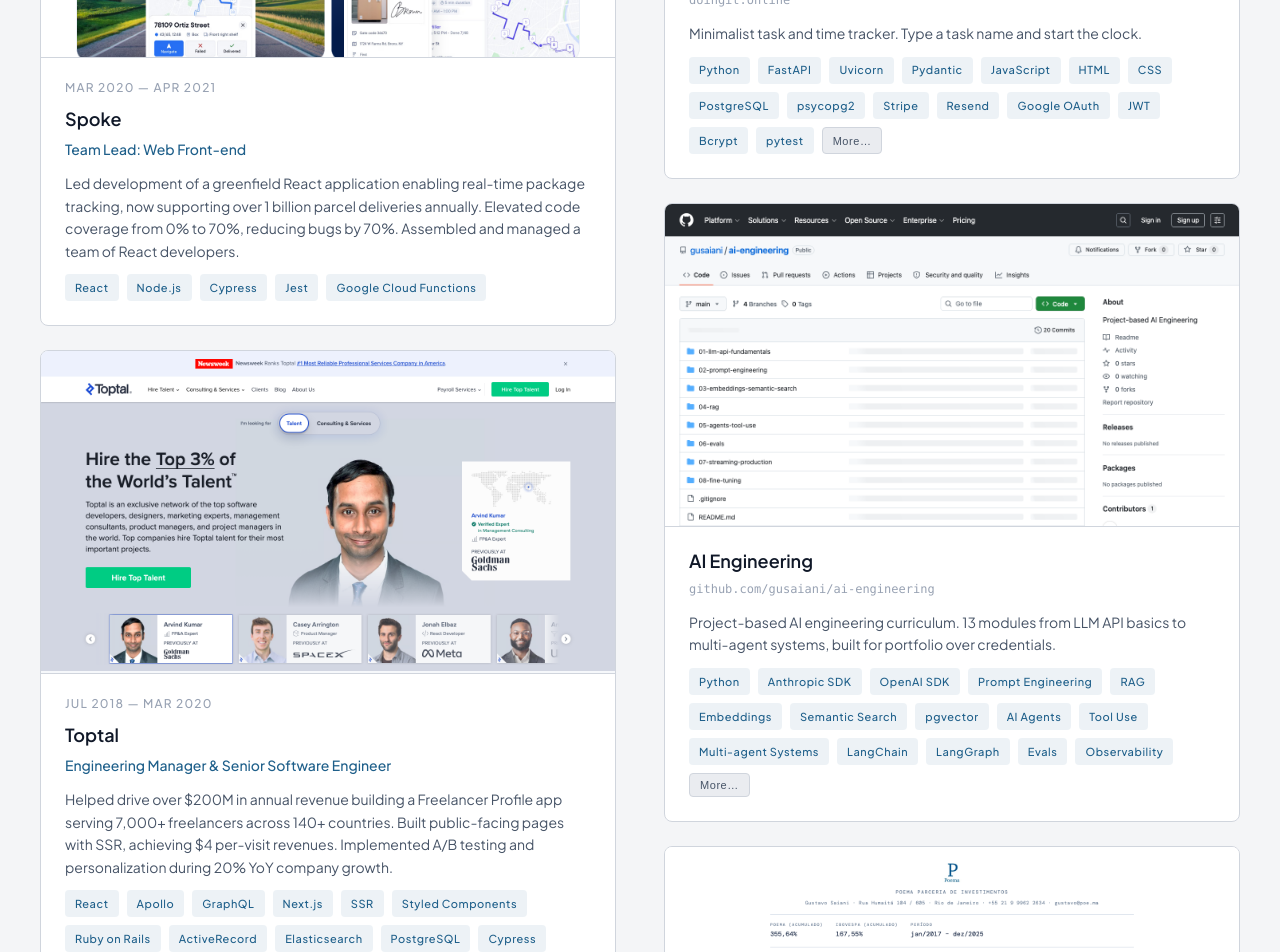
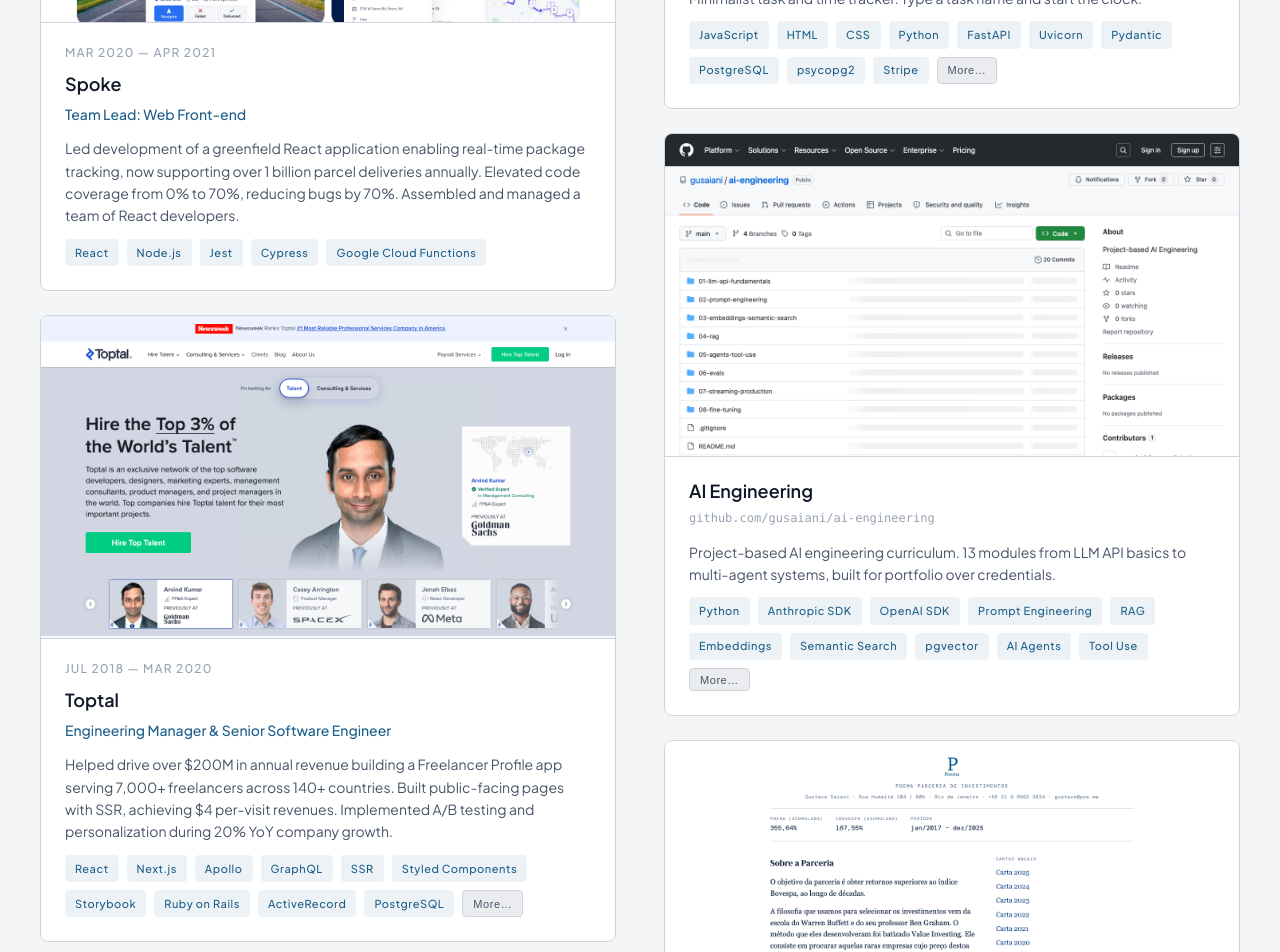
Before and after one commit to gusaiani/gustavosaiani.com, a Next.js app: page / in a window 1280 px wide. Shown: the part 1500-2452 px from the top of the page. Built offline with nearby package versions, Linux system fonts and the light colour scheme.

Commit message:
Reorder card tech tags FE-first and limit to 10 before More (#15) (#15)
Experience and project cards now show 10 tags before "More…"
(down from 15). Tech order in each card leads with frontend/AI,
then backend, testing, devops.

```diff
--- a/app/page.tsx
+++ b/app/page.tsx
@@ -10,11 +10,11 @@
       "Delivered core features of the open-source BI platform used by 90,000+ organizations including enterprise and government clients. Improved application performance as the company grew revenues ten-fold. Revitalized public-facing projects through SEO and LLM optimization, contributing to growth from 30k to 90k customers.",
     tech: [
       "React 18", "TypeScript", "Redux", "Mantine", "Storybook",
+      "REST API", "Embedding SDK",
       "Clojure", "Shadow-cljs",
+      "Jest", "Cypress", "Codecov",
       "Rspack", "Babel", "PostCSS", "Bun",
-      "Jest", "Cypress", "Codecov",
       "ESLint", "Prettier", "Stylelint",
-      "REST API", "Embedding SDK",
       "GitHub", "Husky", "EditorConfig",
     ],
     image: "/images/metabase.png",
@@ -26,7 +26,7 @@
     period: "Mar 2020 — Apr 2021",
     description:
       "Led development of a greenfield React application enabling real-time package tracking, now supporting over 1 billion parcel deliveries annually. Elevated code coverage from 0% to 70%, reducing bugs by 70%. Assembled and managed a team of React developers.",
-    tech: ["React", "Node.js", "Cypress", "Jest", "Google Cloud Functions"],
+    tech: ["React", "Node.js", "Jest", "Cypress", "Google Cloud Functions"],
     image: "/images/spoke.png",
   },
   {
@@ -37,10 +37,9 @@
     description:
       "Helped drive over $200M in annual revenue building a Freelancer Profile app serving 7,000+ freelancers across 140+ countries. Built public-facing pages with SSR, achieving $4 per-visit revenues. Implemented A/B testing and personalization during 20% YoY company growth.",
     tech: [
-      "React", "Apollo", "GraphQL", "Next.js", "SSR", "Styled Components",
-      "Ruby on Rails", "ActiveRecord", "Elasticsearch",
-      "PostgreSQL",
-      "Cypress", "Jest", "Storybook",
+      "React", "Next.js", "Apollo", "GraphQL", "SSR", "Styled Components", "Storybook",
+      "Ruby on Rails", "ActiveRecord", "PostgreSQL", "Elasticsearch",
+      "Cypress", "Jest",
       "Docker", "GitHub",
     ],
     image: "/images/toptal.png",
@@ -80,8 +79,8 @@
     description: "Minimalist task and time tracker. Type a task name and start the clock.",
     image: "/images/doingit.png",
     tech: [
+      "JavaScript", "HTML", "CSS",
       "Python", "FastAPI", "Uvicorn", "Pydantic",
-      "JavaScript", "HTML", "CSS",
       "PostgreSQL", "psycopg2",
       "Stripe", "Resend", "Google OAuth", "JWT", "Bcrypt",
       "pytest", "Playwright",
@@ -230,7 +229,7 @@
                       <h3 id={exp.company.toLowerCase().replace(/\s+/g, "-")} className="card-name">{exp.company}</h3>
                       <span className="exp-role">{exp.role}</span>
                       <p className="card-description">{exp.description}</p>
-                      <ExpandableTech tech={exp.tech} />
+                      <ExpandableTech tech={exp.tech} limit={10} />
                     </div>
                   </a>
                 ))}
@@ -259,7 +258,7 @@
                       <h3 id={proj.name.toLowerCase().replace(/\s+/g, "-")} className="card-name">{proj.name}</h3>
                       <p className="card-url">{proj.domain}</p>
                       <p className="card-description">{proj.description}</p>
-                      <ExpandableTech tech={proj.tech} />
+                      <ExpandableTech tech={proj.tech} limit={10} />
                     </div>
                   </a>
                 ))}
```
